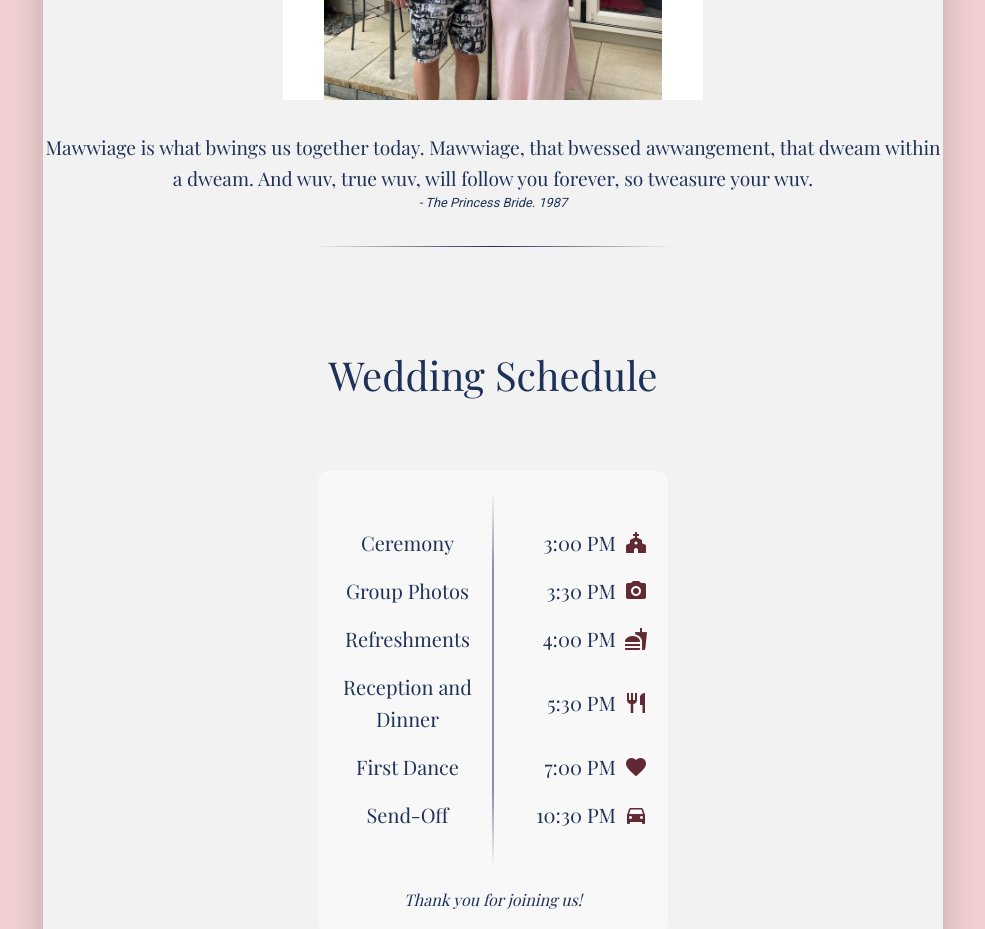
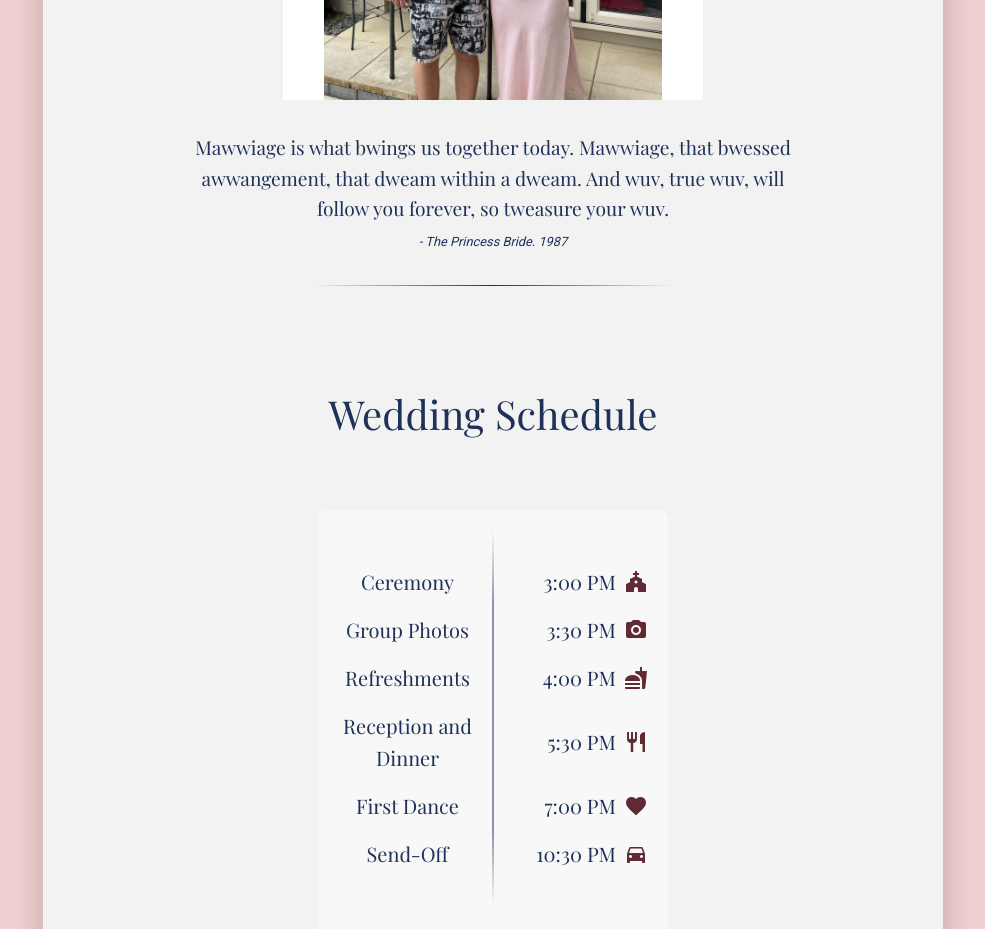
Before and after one commit to Slaymish/WeddingWebsite, a Vue app in the folder wedding-site/: page / in a window 1280 px wide. Shown: the part 1380-2309 px from the top of the page, without its empty margins (147-1132 px from the left). Built offline with nearby package versions, Linux system fonts and the light colour scheme; no server answers.

Commit message:
Add max-width and center alignment to CoupleDetails.vue

```diff
--- a/wedding-site/src/components/CoupleDetails.vue
+++ b/wedding-site/src/components/CoupleDetails.vue
@@ -32,6 +32,8 @@ export default defineComponent({
   font-size: 1.2rem;
   text-align: center;
   margin-bottom: 0.5rem;
+  max-width: 600px;
+  margin: 0 auto;
 }
 
 .quote-author {
@@ -49,14 +51,6 @@ export default defineComponent({
   font-size: 3rem;
   text-align: center;
   margin-bottom: 1rem;
-}
-
-.couple-title,
-.couple-blurb,
-.profile-section p {
-  margin: 0;
-  padding: 0;
-  overflow-wrap: break-word;
 }
 
 .couple-blurb {
```
